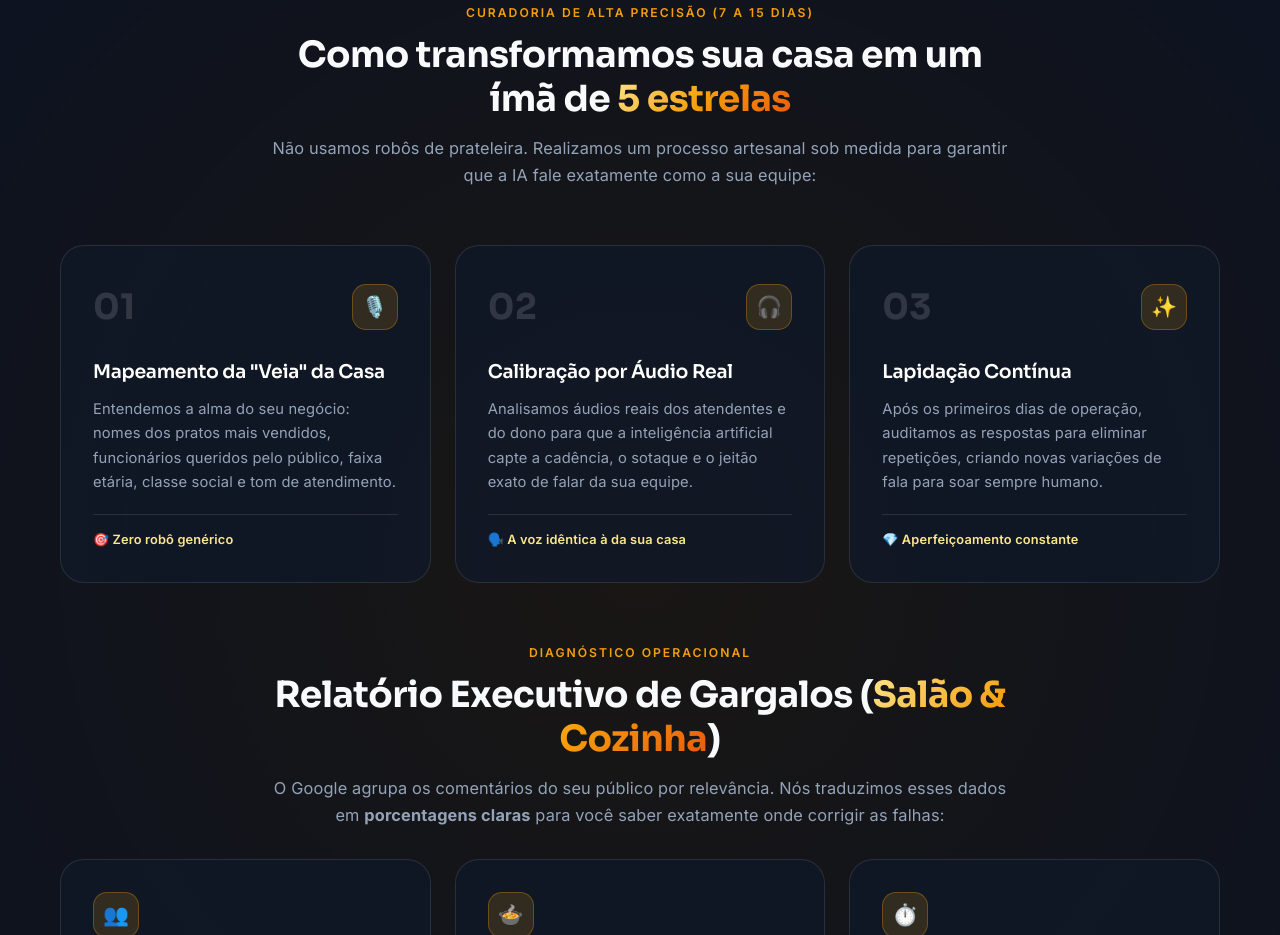
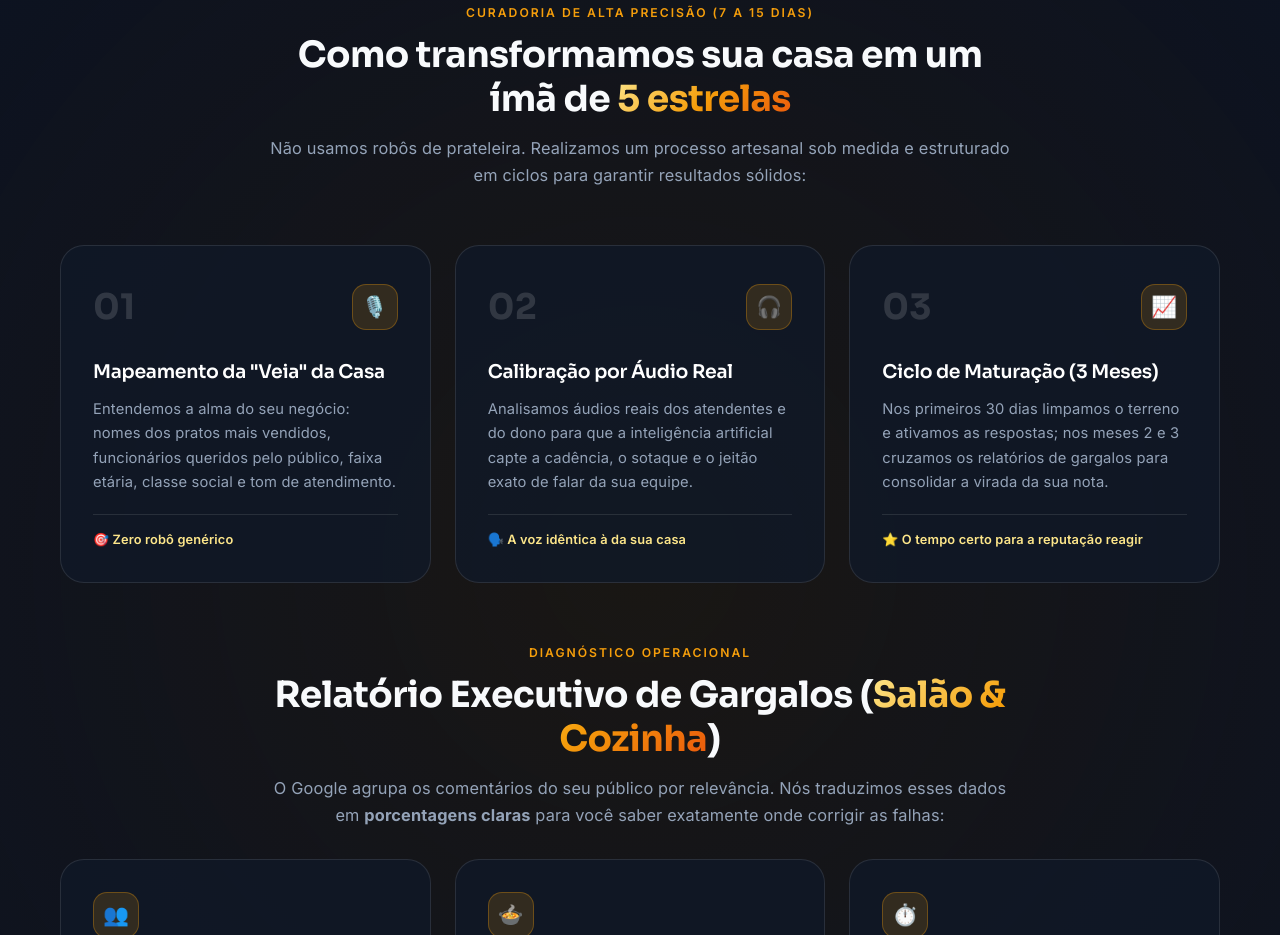
Before and after one commit to ronesle/sua-marca-5-estrelas, a plain HTML site: page index.html in a window 1280 px wide. Shown: the part 1680-2615 px from the top of the page. Drawn offline with Linux system fonts and the light colour scheme.

Commit message:
index.html

```diff
--- a/index.html
+++ b/index.html
@@ -1036,12 +1036,13 @@
     </section>
 
     <!-- FLUXOGRAMA DE IMPLANTAÇÃO ARTESANAL & DIAGNÓSTICO -->
+    <!-- FLUXOGRAMA DE IMPLANTAÇÃO ARTESANAL & DIAGNÓSTICO -->
     <section id="metodo" class="section-alt">
         <div class="container">
             <div class="section-header">
                 <span class="eyebrow">Curadoria de Alta Precisão (7 a 15 dias)</span>
                 <h2>Como transformamos sua casa em um ímã de <span class="text-gold">5 estrelas</span></h2>
-                <p>Não usamos robôs de prateleira. Realizamos um processo artesanal sob medida para garantir que a IA fale exatamente como a sua equipe:</p>
+                <p>Não usamos robôs de prateleira. Realizamos um processo artesanal sob medida e estruturado em ciclos para garantir resultados sólidos:</p>
             </div>
 
             <div class="grid-3" style="margin-bottom: 50px;">
@@ -1068,11 +1069,11 @@
                 <div class="card-glass">
                     <div class="step-top">
                         <span class="step-num">03</span>
-                        <div class="step-icon">✨</div>
+                        <div class="step-icon">📈</div>
                     </div>
-                    <h3>Lapidação Contínua</h3>
-                    <p>Após os primeiros dias de operação, auditamos as respostas para eliminar repetições, criando novas variações de fala para soar sempre humano.</p>
-                    <div class="step-footer">💎 Aperfeiçoamento constante</div>
+                    <h3>Ciclo de Maturação (3 Meses)</h3>
+                    <p>Nos primeiros 30 dias limpamos o terreno e ativamos as respostas; nos meses 2 e 3 cruzamos os relatórios de gargalos para consolidar a virada da sua nota.</p>
+                    <div class="step-footer">⭐ O tempo certo para a reputação reagir</div>
                 </div>
             </div>
 
```
